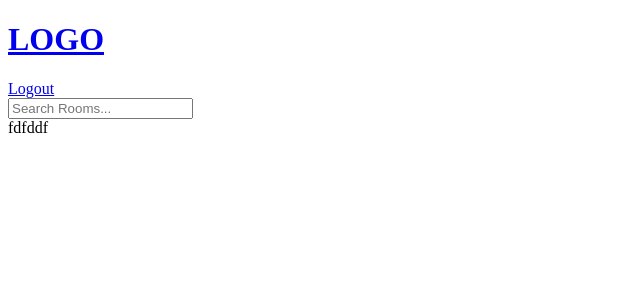
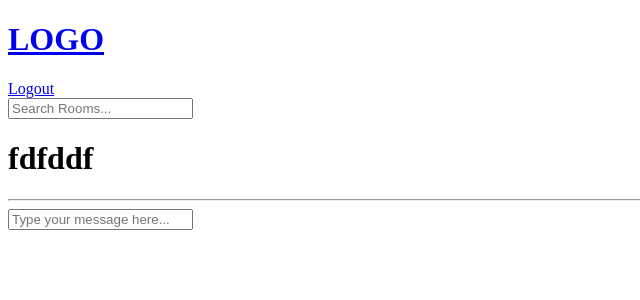
Before and after one commit to AdelHamed-X/Together, a Django app: page /room/7 in a window 1280 px wide. Shown: the top 300 px of the page, without its empty margins (0-640 px from the left). Run offline with Django 5.2, Linux system fonts and the light colour scheme; a user stored in the database is signed in; data comes from the database, SQL or seed files in the repository; both versions use the stored data as it was after the commit.

Commit message:
Added Chat room

```diff
--- a/Together/main/models.py
+++ b/Together/main/models.py
@@ -31,6 +31,7 @@ class Message(models.Model):
     """ Message Model that represents the messages table """
     room = models.ForeignKey(Room, on_delete=models.CASCADE)
     body = models.TextField()
+    user = models.ForeignKey(User, on_delete=models.CASCADE)
     updated_at = models.DateTimeField(auto_now=True)
     created_at = models.DateTimeField(auto_now_add=True)
 
--- a/Together/main/templates/main/home.html
+++ b/Together/main/templates/main/home.html
@@ -5,11 +5,13 @@
 <style>
     .home-container {
         display: grid;
-        grid-template-columns: 1fr 3fr;
+        grid-template-columns: 1fr 1fr 3fr;
     }
 </style>
 
 <div class="home-container">
+
+    Hello {{ request.user }}
 
     <div>
         <h3>
--- a/Together/main/templates/main/room.html
+++ b/Together/main/templates/main/room.html
@@ -2,6 +2,26 @@
 
 {% block content %}
 
-    {{ room.name }}
+    <h1>{{ room.name }}</h1>
+    <hr>
+
+    {% for message in room_messages %}
+        {{ message }} <br>
+
+        @ {{ message.user }}  {{ message.created_at|timesince }} ago
+        <hr>
+
+    {% endfor %}
+
+    {% if request.user.is_authenticated %}
+    <div>
+        <form method="POST" action="">
+            {% csrf_token %}
+
+            <input type="text" name="body" placeholder="Type your message here...">
+
+        </form>
+    </div>
+    {% endif %}
 
 {% endblock %}
--- a/Together/main/templates/main/user_login.html
+++ b/Together/main/templates/main/user_login.html
@@ -10,7 +10,7 @@
         <input type="text" name="Username" spaceholder="Enter Username...">
 
         <label>Password:</label>
-        <input type="text" name="Password" spaceholder="Enter Password...">
+        <input type="password" name="Password" spaceholder="Enter Password...">
 
         <input type="submit" value="Login">
     </form>
--- a/Together/main/views.py
+++ b/Together/main/views.py
@@ -63,7 +63,20 @@ def home(request):
 
 def room(request, pk):
     room = Room.objects.get(id=pk)
-    context = {'room': room}
+    room_messages = room.message_set.all().order_by(
+        '-created_at'
+    )
+
+    if request.method == 'POST':
+        message = Message.objects.create(
+            room=room,
+            body=request.POST.get('body'),
+            user=request.user
+        )
+        message.save()
+        return redirect('room', pk=room.id)
+
+    context = {'room': room, 'room_messages': room_messages}
 
     return render(request, 'main/room.html', context)
 
```
Also changed, not shown: Together/db.sqlite3, Together/main/migrations/0002_alter_room_options_message_user.py (added).
